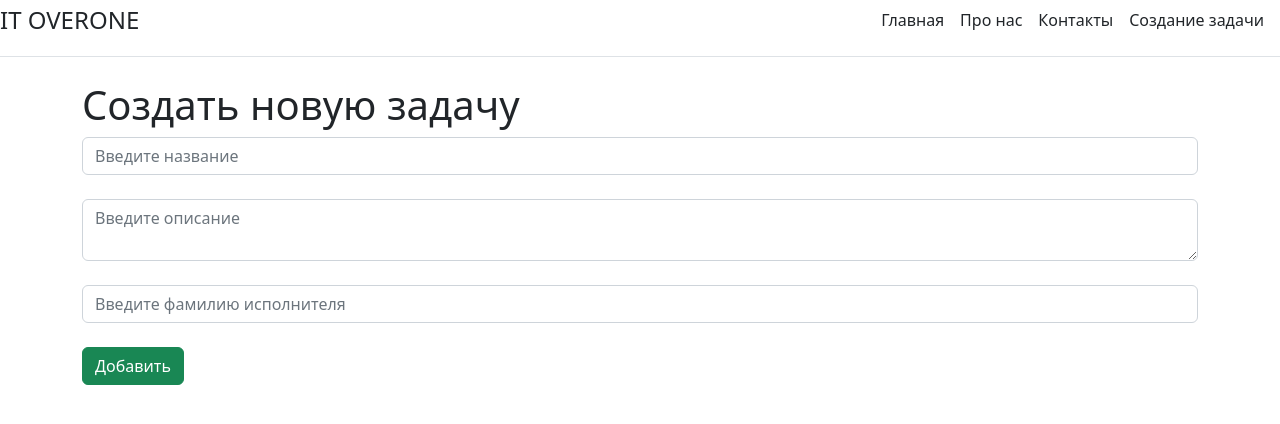
After one commit to TatOver/Vebsite1, a Django app: page /create/ in a window 1280 px wide. The commit adds this page. Shown: the top 424 px of the page. Run offline with Django 4.2, Linux system fonts and the light colour scheme.

Commit message:
page create

```diff
--- a/vebsite1/main/templates/main/base.html
+++ b/vebsite1/main/templates/main/base.html
@@ -15,6 +15,7 @@
         <a class="me-3 py-2 text-dark text-decoration-none" href="{% url 'home' %}">Главная</a>
         <a class="me-3 py-2 text-dark text-decoration-none" href="{% url 'about' %}">Про нас</a>
         <a class="me-3 py-2 text-dark text-decoration-none" href="{% url 'contacts' %}">Контакты</a>
+        <a class="me-3 py-2 text-dark text-decoration-none" href="{% url 'create' %}">Создание задачи</a>
       </nav>
     </div>
     <div class="container">
--- /dev/null
+++ b/vebsite1/main/templates/main/create.html
@@ -0,0 +1,15 @@
+{% extends 'main/base.html' %}
+
+{% block title %}
+Создать новую задачу
+{% endblock %}
+
+{% block content %}
+ <h1>Создать новую задачу</h1>
+    <form method="post">
+        <input type="text" placeholder="Введите название" class="form-control"><br>
+        <textarea type="text" placeholder="Введите описание" class="form-control"></textarea><br>
+        <input type="text" placeholder="Введите фамилию исполнителя" class="form-control"><br>
+        <button type="submit" class ="btn btn-success"> Добавить </button>
+    </form>
+{% endblock %}
--- a/vebsite1/main/templates/main/index.html
+++ b/vebsite1/main/templates/main/index.html
@@ -6,6 +6,7 @@
 
 {% block content %}
  <h1>Главная страница</h1>
+    {% if tasks %}
     {% for el in tasks%}
     <div class="alert alert-warning mt-2">
         <h3>{{el.title}}</h3>
@@ -13,4 +14,7 @@
         <p>{{el.surname}}</p>
     </div>
     {%endfor%}
+    {% else %}
+        <p>У Вас нет записей</p>
+    {% endif %}
 {% endblock %}
--- a/vebsite1/main/urls.py
+++ b/vebsite1/main/urls.py
@@ -4,4 +4,5 @@ urlpatterns = [
     path('',views.index, name='home'),
     path('contacts/',views.contact, name='contacts'),
     path('about-us/',views.about, name='about'),
+    path('create/',views.create, name='create'),
 ]
--- a/vebsite1/main/views.py
+++ b/vebsite1/main/views.py
@@ -11,3 +11,6 @@ def contact(request):
 
 def about(request):
     return render(request,'main/about.html')
+
+def create(request):
+    return render(request,'main/create.html')
```
